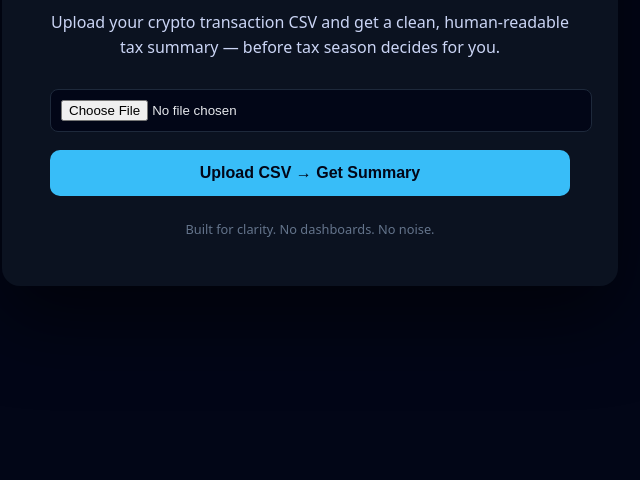
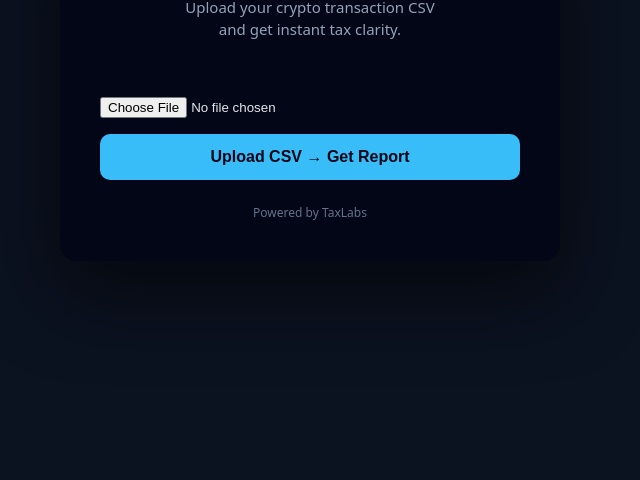
Before and after one commit to Burrah101/taxlabs, a plain HTML site: page index.html in a window 1280 px wide. Shown: the part 320-800 px from the top of the page, without its empty margins (330-970 px from the left). Drawn offline with Linux system fonts and the light colour scheme.

Commit message:
Update index.html

```diff
--- a/index.html
+++ b/index.html
@@ -3,53 +3,49 @@
 <head>
   <meta charset="UTF-8" />
   <title>TaxLabs — Crypto Tax Clarity</title>
+
   <meta name="viewport" content="width=device-width, initial-scale=1.0" />
 
   <style>
     body {
       margin: 0;
-      min-height: 100vh;
-      background: radial-gradient(circle at top, #020617, #020617 60%);
+      padding: 0;
+      background: #0b1220;
       color: #e5e7eb;
-      font-family: system-ui, -apple-system, BlinkMacSystemFont, "Segoe UI",
-        Roboto, Oxygen, Ubuntu, Cantarell, "Open Sans", "Helvetica Neue", sans-serif;
+      font-family: system-ui, -apple-system, BlinkMacSystemFont, sans-serif;
       display: flex;
       align-items: center;
       justify-content: center;
+      height: 100vh;
     }
 
     .container {
-      max-width: 520px;
+      background: #020617;
+      border-radius: 16px;
+      padding: 40px;
       width: 100%;
-      padding: 48px;
-      background: #0b1220;
-      border-radius: 18px;
-      box-shadow: 0 30px 80px rgba(0, 0, 0, 0.6);
+      max-width: 420px;
+      box-shadow: 0 30px 80px rgba(0,0,0,0.6);
       text-align: center;
     }
 
     h1 {
-      font-size: 2.2rem;
-      margin-bottom: 12px;
+      margin-top: 0;
       color: #38bdf8;
+      font-size: 28px;
     }
 
     p {
-      font-size: 1rem;
-      line-height: 1.6;
-      color: #cbd5f5;
-      margin-bottom: 28px;
+      color: #94a3b8;
+      font-size: 15px;
+      line-height: 1.5;
     }
 
     input[type="file"] {
-      display: block;
+      margin-top: 24px;
+      margin-bottom: 16px;
       width: 100%;
-      margin-bottom: 18px;
-      padding: 10px;
-      border-radius: 8px;
-      background: #020617;
       color: #e5e7eb;
-      border: 1px solid #1e293b;
     }
 
     button {
@@ -57,10 +53,10 @@
       padding: 14px;
       background: #38bdf8;
       color: #020617;
+      font-weight: 700;
+      font-size: 16px;
       border: none;
       border-radius: 10px;
-      font-size: 1rem;
-      font-weight: 700;
       cursor: pointer;
     }
 
@@ -68,9 +64,9 @@
       background: #0ea5e9;
     }
 
-    footer {
+    .footer {
       margin-top: 24px;
-      font-size: 0.8rem;
+      font-size: 12px;
       color: #64748b;
     }
   </style>
@@ -79,9 +75,10 @@
 <body>
   <div class="container">
     <h1>TaxLabs</h1>
+
     <p>
-      Upload your crypto transaction CSV and get a clean, human-readable tax
-      summary — before tax season decides for you.
+      Upload your crypto transaction CSV<br />
+      and get instant tax clarity.
     </p>
 
     <!-- ✅ THIS IS THE IMPORTANT PART -->
@@ -89,6 +86,7 @@
       action="https://taxlabs-production.up.railway.app/upload"
       method="POST"
       enctype="multipart/form-data"
+      style="margin-top: 32px;"
     >
       <input
         type="file"
@@ -98,13 +96,13 @@
       />
 
       <button type="submit">
-        Upload CSV → Get Summary
+        Upload CSV → Get Report
       </button>
     </form>
 
-    <footer>
-      Built for clarity. No dashboards. No noise.
-    </footer>
+    <div class="footer">
+      Powered by TaxLabs
+    </div>
   </div>
 </body>
 </html>
```
